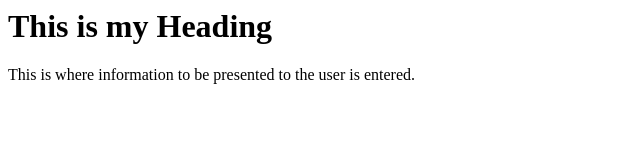
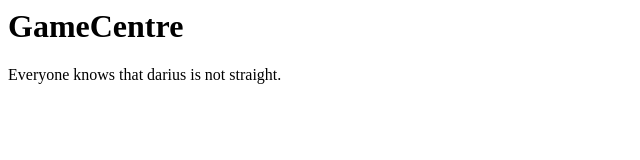
Before and after one commit to jefflol69/tempo, a plain HTML site: page index.html in a window 1280 px wide. Shown: the whole page, without its empty margins (0-640 px from the left). Drawn offline with Linux system fonts and the light colour scheme.

Commit message:
Update index.html

```diff
--- a/index.html
+++ b/index.html
@@ -1,11 +1,11 @@
 <html>
 <head>
 <title>
-The title of the webpage
+GameCentre
 </title>
 </head>
 <body>
-<h1>This is my Heading</h1>
-This is where information to be presented to the user is entered.
+<h1>GameCentre</h1>
+Everyone knows that darius is not straight.
 </body>
 </html>
```
